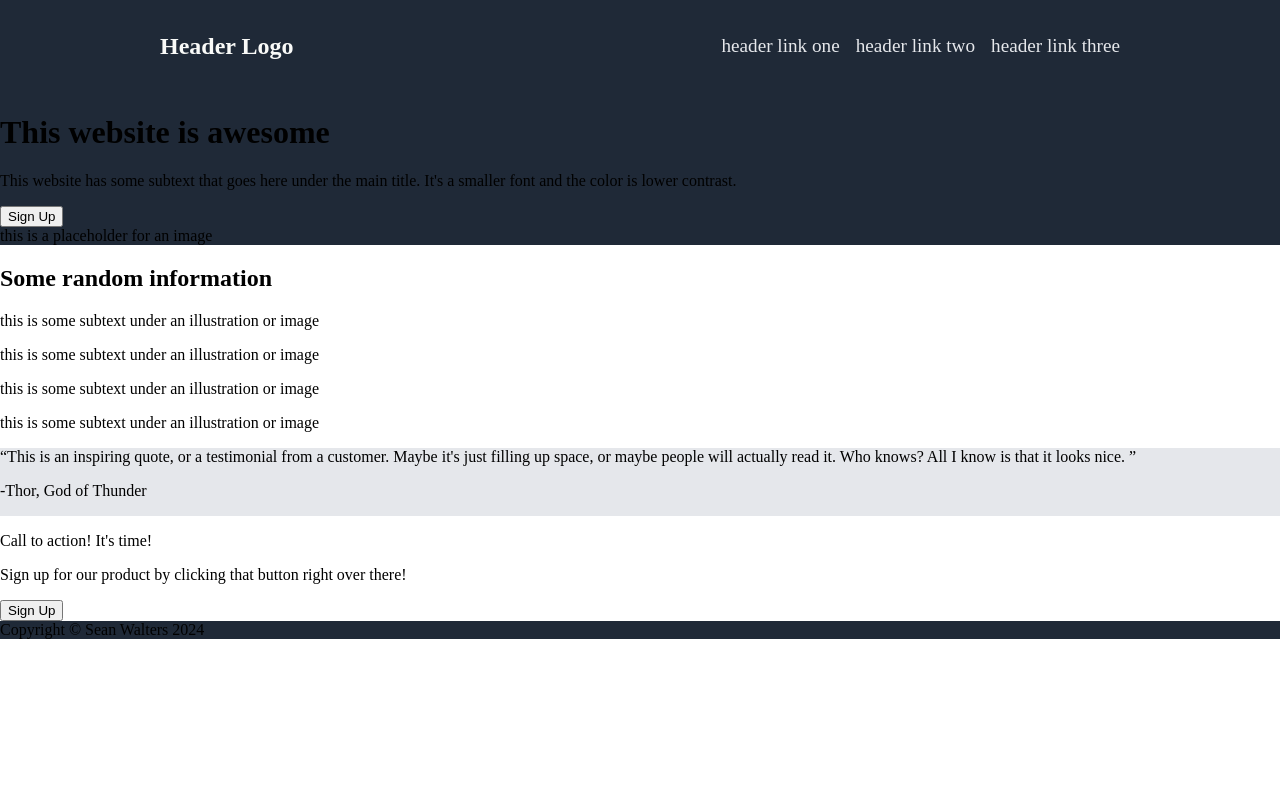
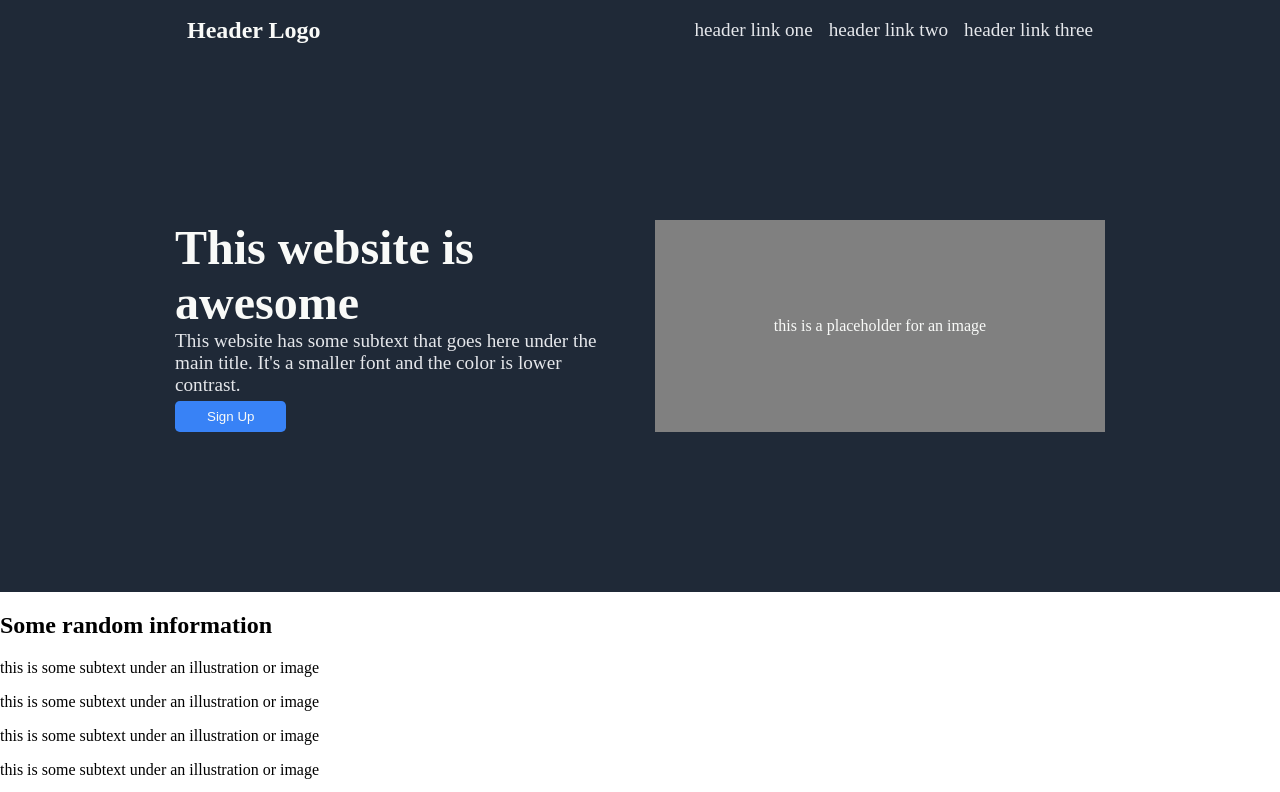
Before and after one commit to TweestidBunny/project-landing-page, a plain HTML site: page index.html in a window 1280 px wide. Shown: the top 792 px of the page. Drawn offline with Linux system fonts and the light colour scheme.

Commit message:
Add styling to hero section

```diff
--- a/resources/styles.css
+++ b/resources/styles.css
@@ -22,14 +22,23 @@ footer,
   flex-direction: column;
 }
 
+/* Padding */
+
+/* header,
+.hero,
+.info,
+.quote,
+.signup {
+  padding: 1rem 10rem;
+} */
+
 /* Header */
 
 header {
   display: flex;
   flex: 0 auto;
   align-items: center;
-  justify-content: space-between;
-  padding: 1rem 10rem;
+  justify-content: space-around;
   /* border: 1px solid red; */
 }
 
@@ -56,3 +65,58 @@ a:hover {
   font-weight: 900;
   color: #f9faf8;
 }
+
+/* Hero */
+
+.hero {
+  display: flex;
+  justify-content: space-around;
+  align-items: center;
+  padding: 10rem 10rem;
+}
+
+.intro,
+.image {
+  width: 450px;
+}
+
+.image {
+  align-self: stretch;
+  text-align: center;
+  align-content: center;
+}
+
+h1 {
+  font-size: 3rem;
+  color: #f9faf8;
+  font-weight: 900;
+  padding: 0;
+  margin: 0;
+}
+
+.hero p {
+  font-size: 1.2rem;
+  color: #e5e7eb;
+  padding: 0;
+  margin: 0;
+  margin-bottom: .3rem;
+}
+
+button {
+  background-color: #3882f6;
+  border: none;
+  border-radius: .3rem;
+  padding: .5rem 2rem;
+  color: #f9faf8;
+  cursor: pointer;
+}
+
+button:hover {
+  background-color: #f9faf8;
+  color: #3882f6;
+}
+
+.image {
+  background-color: gray;
+  color: #f9faf8;
+}
```
